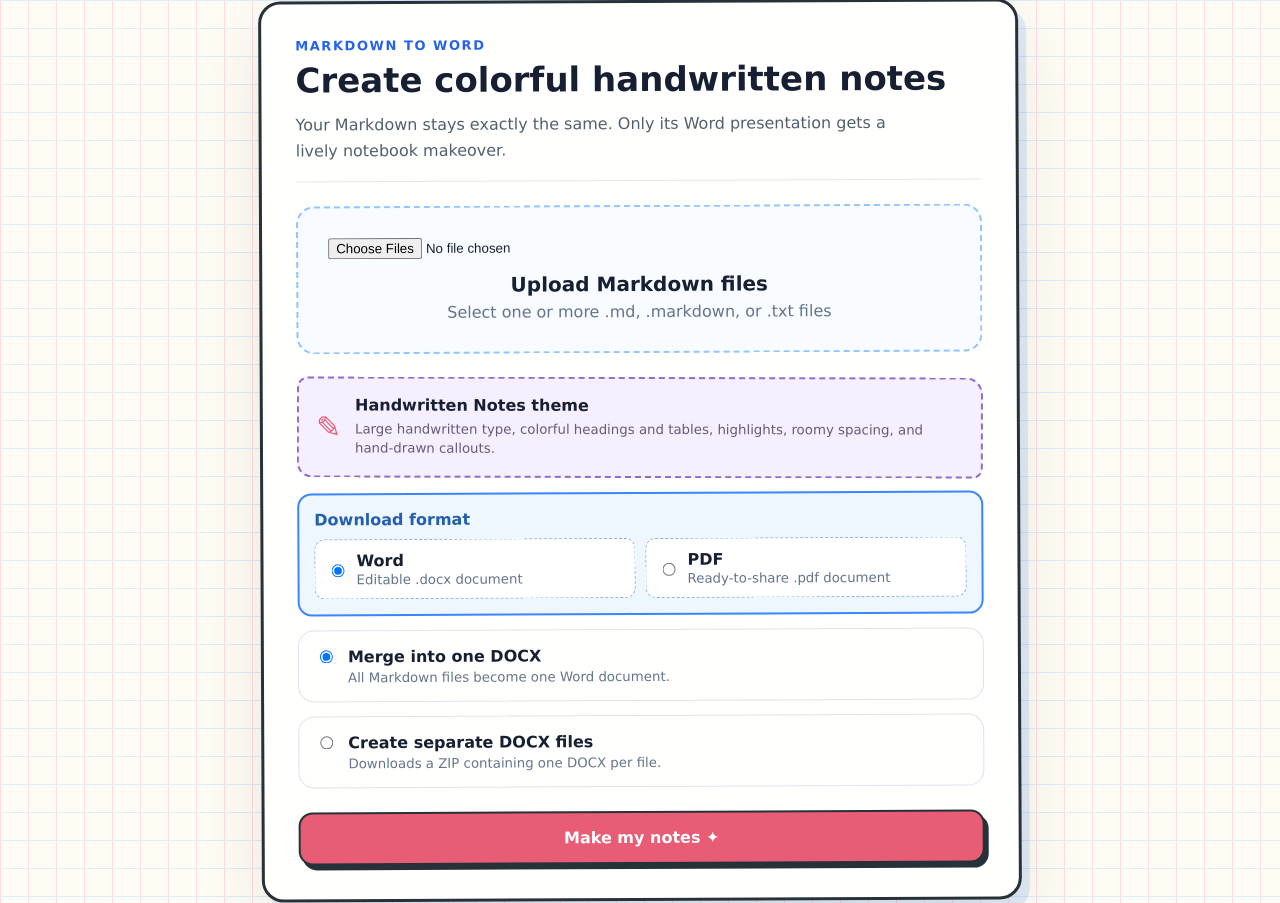
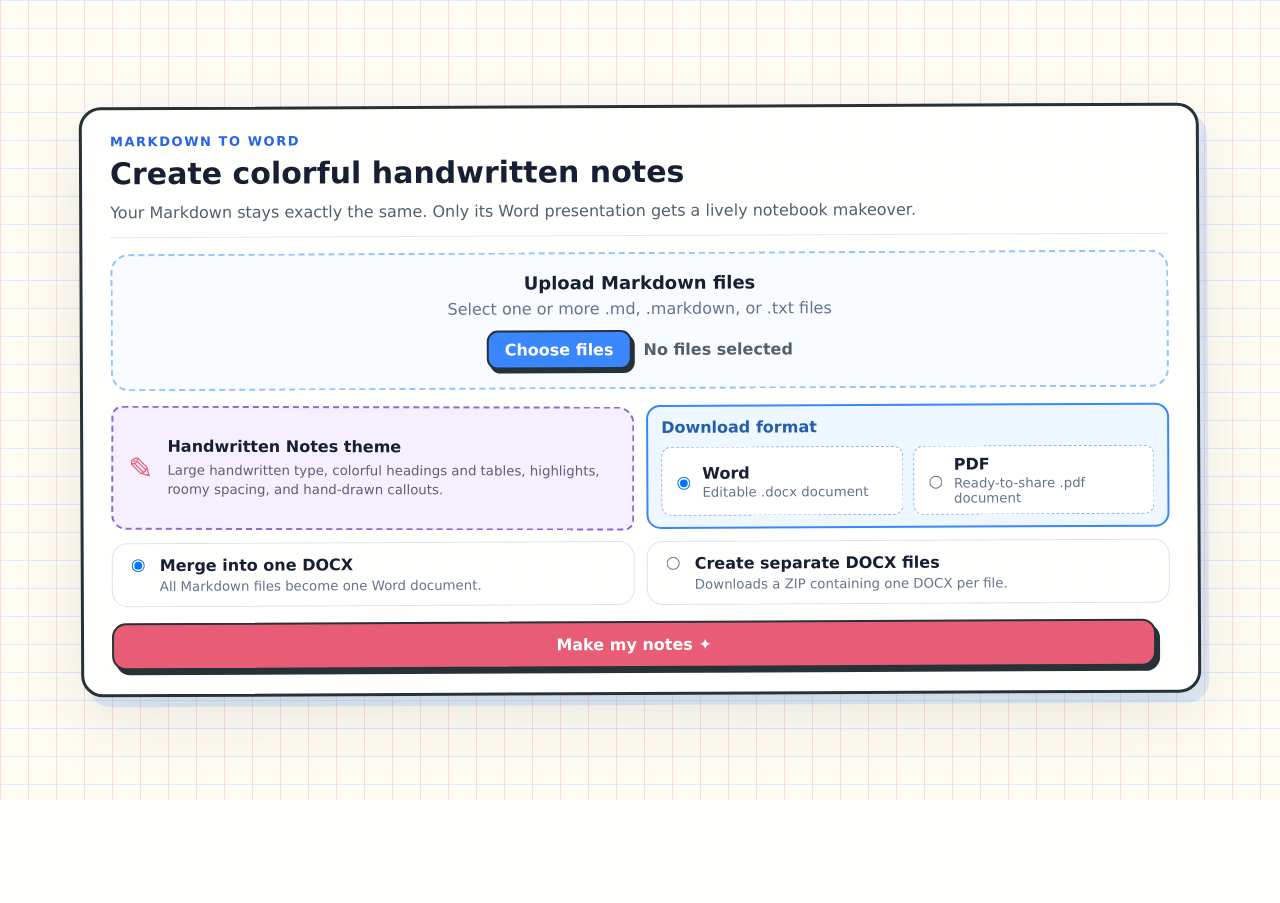
Before and after one commit to Deepankarkr/markdown-to-word-docx-w.UI, a Flask app: page / in a window 1280 px wide. After the commit the page ends 800 px from the top, so only its background shows below. Run offline with Flask 3, Linux system fonts and the light colour scheme; some libraries are stand-ins or nearby versions.

Commit message:
updates-4

```diff
--- a/app.py
+++ b/app.py
@@ -16,6 +16,8 @@ from docx.oxml.ns import qn
 from docx.shared import Inches, Pt, RGBColor
 from flask import Flask, render_template, request, send_file
 from markdown import markdown
+from markupsafe import Markup
+from pygments.formatters import HtmlFormatter
 from reportlab.lib import colors
 from reportlab.lib.enums import TA_CENTER
 from reportlab.lib.pagesizes import A4
@@ -36,6 +38,20 @@ HIGHLIGHTS = [WD_COLOR_INDEX.YELLOW, WD_COLOR_INDEX.BRIGHT_GREEN, WD_COLOR_INDEX
 BULLET_MARKERS = ["★", "➜", "◆", "✓", "💡", "📌"]
 LIST_LINE = re.compile(r"^\s{0,3}(?:[-+*]|\d+[.)])\s+\S")
 FENCE_LINE = re.compile(r"^\s{0,3}(`{3,}|~{3,})")
+
+
+def preserve_mermaid_fences(source):
+    """Keep Mermaid's language marker intact while Pygments handles other fences."""
+    fence = re.compile(
+        r"(?ms)^(?P<indent>[ \t]*)(?P<marker>`{3,}|~{3,})[ \t]*mermaid[^\n]*\n"
+        r"(?P<body>.*?)^(?P=indent)(?P=marker)[ \t]*$"
+    )
+
+    def replace(match):
+        diagram = html.escape(match.group("body").rstrip())
+        return f'\n<pre><code class="language-mermaid">{diagram}</code></pre>\n'
+
+    return fence.sub(replace, source)
 
 
 def allowed_file(filename):
@@ -533,6 +549,35 @@ def index():
     return render_template("index.html")
 
 
+@app.post("/view")
+def view_markdown():
+    files = request.files.getlist("files")
+    valid = [file for file in files if file and file.filename and allowed_file(file.filename)]
+    if len(valid) != 1:
+        return "Select exactly one Markdown file to preview.", 400
+
+    file = valid[0]
+    source = file.read().decode("utf-8", errors="replace")
+    rendered = markdown(
+        preserve_mermaid_fences(source),
+        extensions=["fenced_code", "tables", "toc", "sane_lists", "smarty", "codehilite"],
+        extension_configs={
+            "codehilite": {"guess_lang": False, "css_class": "codehilite", "linenums": False},
+            "toc": {"permalink": True},
+        },
+        output_format="html5",
+    )
+    title_match = re.search(r"^#\s+(.+)$", source, re.MULTILINE)
+    title = re.sub(r"[*_`\[\]]", "", title_match.group(1)).strip() if title_match else clean_name(file.filename)
+    return render_template(
+        "viewer.html",
+        title=title,
+        filename=file.filename,
+        content=Markup(rendered),
+        pygments_css=Markup(HtmlFormatter(style="monokai").get_style_defs(".codehilite")),
+    )
+
+
 @app.route("/convert", methods=["POST"])
 def convert():
     files = request.files.getlist("files")
--- a/requirements.txt
+++ b/requirements.txt
@@ -4,3 +4,4 @@ Markdown==3.6
 beautifulsoup4==4.12.3
 Werkzeug==3.0.3
 reportlab==4.2.5
+Pygments==2.18.0
--- a/static/style.css
+++ b/static/style.css
@@ -12,22 +12,23 @@ body {
   display: grid;
   place-items: center;
   color: #172033;
+  padding: 24px;
 }
 
 .card {
-  width: min(760px, 92vw);
+  width: min(1120px, 96vw);
   background: rgba(255, 255, 255, 0.96);
   border-radius: 22px;
   box-shadow: 8px 10px 0 rgba(58, 134, 255, 0.15), 0 24px 70px rgba(15, 23, 42, 0.10);
-  padding: 34px;
+  padding: 24px 28px;
   border: 3px solid #263238;
   transform: rotate(-0.25deg);
 }
 
 .header {
   border-bottom: 1px solid #e5e7eb;
-  margin-bottom: 24px;
-  padding-bottom: 18px;
+  margin-bottom: 16px;
+  padding-bottom: 12px;
 }
 
 .eyebrow {
@@ -41,13 +42,13 @@ body {
 
 h1 {
   margin: 0;
-  font-size: 34px;
+  font-size: 30px;
   line-height: 1.15;
 }
 
 .intro {
-  max-width: 610px;
-  margin: 12px 0 0;
+  max-width: 850px;
+  margin: 8px 0 0;
   color: #52606d;
   line-height: 1.6;
 }
@@ -65,20 +66,37 @@ h1 {
   display: block;
   border: 2px dashed #93c5fd;
   border-radius: 18px;
-  padding: 30px;
+  padding: 18px 24px;
   text-align: center;
   background: #f8fbff;
   cursor: pointer;
+  transition: border-color 160ms ease, background 160ms ease, transform 160ms ease;
 }
 
-.upload-box input {
-  width: 100%;
-  margin-bottom: 14px;
+.upload-box:hover {
+  border-color: #3a86ff;
+  background: #eef6ff;
+  transform: translateY(-1px);
+}
+
+.upload-box:focus-within {
+  outline: 3px solid rgba(58, 134, 255, 0.22);
+  outline-offset: 3px;
+}
+
+.file-input {
+  position: absolute;
+  width: 1px;
+  height: 1px;
+  overflow: hidden;
+  clip: rect(0 0 0 0);
+  clip-path: inset(50%);
+  white-space: nowrap;
 }
 
 .upload-title {
   display: block;
-  font-size: 20px;
+  font-size: 18px;
   font-weight: 800;
 }
 
@@ -88,17 +106,94 @@ h1 {
   color: #64748b;
 }
 
+.file-picker-row {
+  display: flex;
+  justify-content: center;
+  align-items: center;
+  gap: 12px;
+  margin-top: 12px;
+}
+
+.file-picker-button {
+  display: inline-flex;
+  align-items: center;
+  min-height: 38px;
+  padding: 8px 16px;
+  border: 2px solid #263238;
+  border-radius: 11px;
+  background: #3a86ff;
+  color: #fff;
+  font-weight: 800;
+  box-shadow: 3px 4px 0 #263238;
+}
+
+.upload-box:hover .file-picker-button {
+  background: #2563eb;
+  box-shadow: 2px 3px 0 #263238;
+}
+
+.file-summary {
+  color: #52606d;
+  font-weight: 700;
+}
+
+.selected-files {
+  margin-top: 10px;
+  padding: 10px 13px;
+  border: 1px dashed #8e6ccf;
+  border-radius: 12px;
+  background: #faf7ff;
+}
+
+.selected-files[hidden] { display: none; }
+
+.selected-files-heading {
+  display: flex;
+  justify-content: space-between;
+  align-items: center;
+  color: #5d4777;
+}
+
+.selected-files-heading span {
+  min-width: 28px;
+  padding: 2px 8px;
+  border-radius: 999px;
+  background: #8e6ccf;
+  color: #fff;
+  text-align: center;
+  font-size: 13px;
+  font-weight: 800;
+}
+
+.selected-files ul {
+  display: grid;
+  grid-template-columns: repeat(2, minmax(0, 1fr));
+  gap: 5px 18px;
+  max-height: 82px;
+  margin: 7px 0 0;
+  padding: 0 0 0 22px;
+  overflow-y: auto;
+}
+
+.selected-files li {
+  overflow: hidden;
+  color: #52606d;
+  text-overflow: ellipsis;
+  white-space: nowrap;
+}
+
 .options {
   display: grid;
-  gap: 14px;
-  margin: 24px 0;
+  grid-template-columns: repeat(2, minmax(0, 1fr));
+  gap: 12px;
+  margin: 16px 0;
 }
 
 .theme-note {
   display: flex;
   gap: 14px;
   align-items: center;
-  padding: 17px;
+  padding: 13px 15px;
   border: 2px dashed #8e6ccf;
   border-radius: 11px 17px 10px 15px;
   background: #f5efff;
@@ -120,7 +215,7 @@ h1 {
   display: grid;
   grid-template-columns: 1fr 1fr;
   gap: 10px;
-  padding: 15px;
+  padding: 11px 13px;
   border: 2px solid #3a86ff;
   border-radius: 14px;
   background: #eef6ff;
@@ -136,7 +231,7 @@ h1 {
   display: flex;
   gap: 9px;
   align-items: center;
-  padding: 11px;
+  padding: 8px 10px;
   border: 1px dashed #80b3ee;
   border-radius: 10px;
   background: #fff;
@@ -152,7 +247,7 @@ h1 {
   display: flex;
   gap: 12px;
   align-items: flex-start;
-  padding: 16px;
+  padding: 12px 14px;
   border: 1px solid #dbe3ef;
   border-radius: 16px;
   cursor: pointer;
@@ -181,7 +276,7 @@ button {
   width: 100%;
   border: 0;
   border-radius: 14px;
-  padding: 15px 18px;
+  padding: 12px 18px;
   background: #e85d75;
   color: #ffffff;
   font-size: 16px;
@@ -197,3 +292,31 @@ button:hover {
   transform: translate(2px, 2px);
   box-shadow: 2px 3px 0 #263238;
 }
+
+.actions {
+  display: grid;
+  grid-template-columns: 1fr auto;
+  gap: 14px;
+}
+
+.view-button {
+  width: auto;
+  min-width: 120px;
+  background: #3a86ff;
+}
+
+.view-button:hover { background: #2563eb; }
+.view-button[hidden] { display: none; }
+
+@media (max-width: 560px) {
+  body { padding: 12px; }
+  .card { width: 100%; padding: 22px 18px; }
+  .actions { grid-template-columns: 1fr; }
+  .view-button { width: 100%; }
+  .file-picker-row { flex-direction: column; gap: 7px; }
+  .selected-files ul { grid-template-columns: 1fr; }
+}
+
+@media (max-width: 800px) {
+  .options { grid-template-columns: 1fr; }
+}
--- a/templates/index.html
+++ b/templates/index.html
@@ -22,10 +22,21 @@
 
     <form action="/convert" method="post" enctype="multipart/form-data">
       <label class="upload-box">
-        <input type="file" name="files" accept=".md,.markdown,.txt" multiple required>
+        <input class="file-input" type="file" name="files" accept=".md,.markdown,.txt" multiple required>
         <span class="upload-title">Upload Markdown files</span>
         <span class="upload-help">Select one or more .md, .markdown, or .txt files</span>
+        <span class="file-picker-row">
+          <span class="file-picker-button">Choose files</span>
+          <span id="file-summary" class="file-summary" aria-live="polite">No files selected</span>
+        </span>
       </label>
+      <div id="selected-files" class="selected-files" hidden>
+        <div class="selected-files-heading">
+          <strong>Selected files</strong>
+          <span id="file-count"></span>
+        </div>
+        <ul id="file-list"></ul>
+      </div>
 
       <section class="options">
         <div class="theme-note">
@@ -65,8 +76,34 @@
         </label>
       </section>
 
-      <button type="submit">Make my notes ✦</button>
+      <div class="actions">
+        <button type="submit">Make my notes ✦</button>
+        <button id="view-button" class="view-button" type="submit" formaction="/view" formmethod="post" formtarget="_blank" hidden>View</button>
+      </div>
     </form>
+    <script>
+      const fileInput = document.querySelector('input[name="files"]');
+      const viewButton = document.getElementById('view-button');
+      const fileSummary = document.getElementById('file-summary');
+      const selectedFiles = document.getElementById('selected-files');
+      const fileCount = document.getElementById('file-count');
+      const fileList = document.getElementById('file-list');
+      fileInput.addEventListener('change', () => {
+        const files = Array.from(fileInput.files);
+        viewButton.hidden = files.length !== 1;
+        selectedFiles.hidden = files.length === 0;
+        fileSummary.textContent = files.length === 0
+          ? 'No files selected'
+          : `${files.length} ${files.length === 1 ? 'file' : 'files'} selected`;
+        fileCount.textContent = files.length;
+        fileList.replaceChildren(...files.map(file => {
+          const item = document.createElement('li');
+          item.textContent = file.name;
+          item.title = file.name;
+          return item;
+        }));
+      });
+    </script>
   </main>
 </body>
 </html>
```
Also changed, not shown: templates/viewer.html (added, +123 -0 lines).
